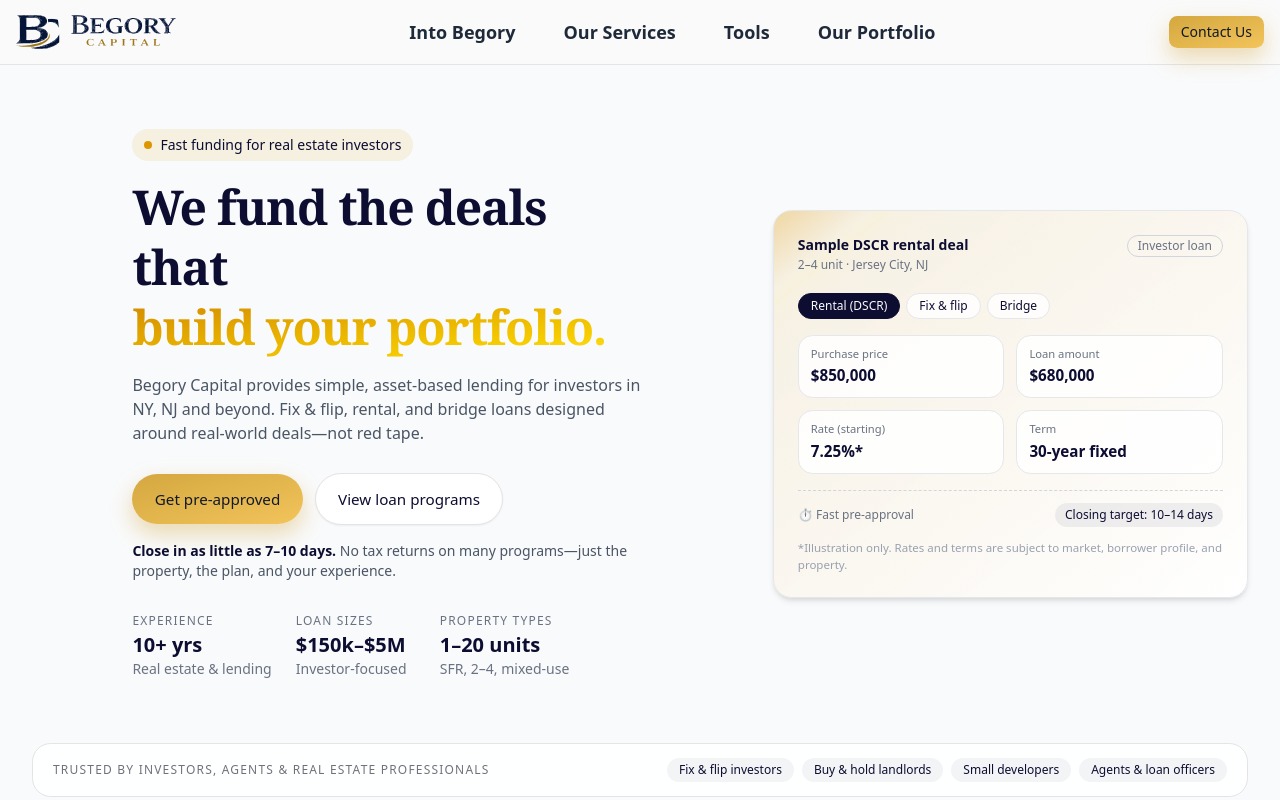
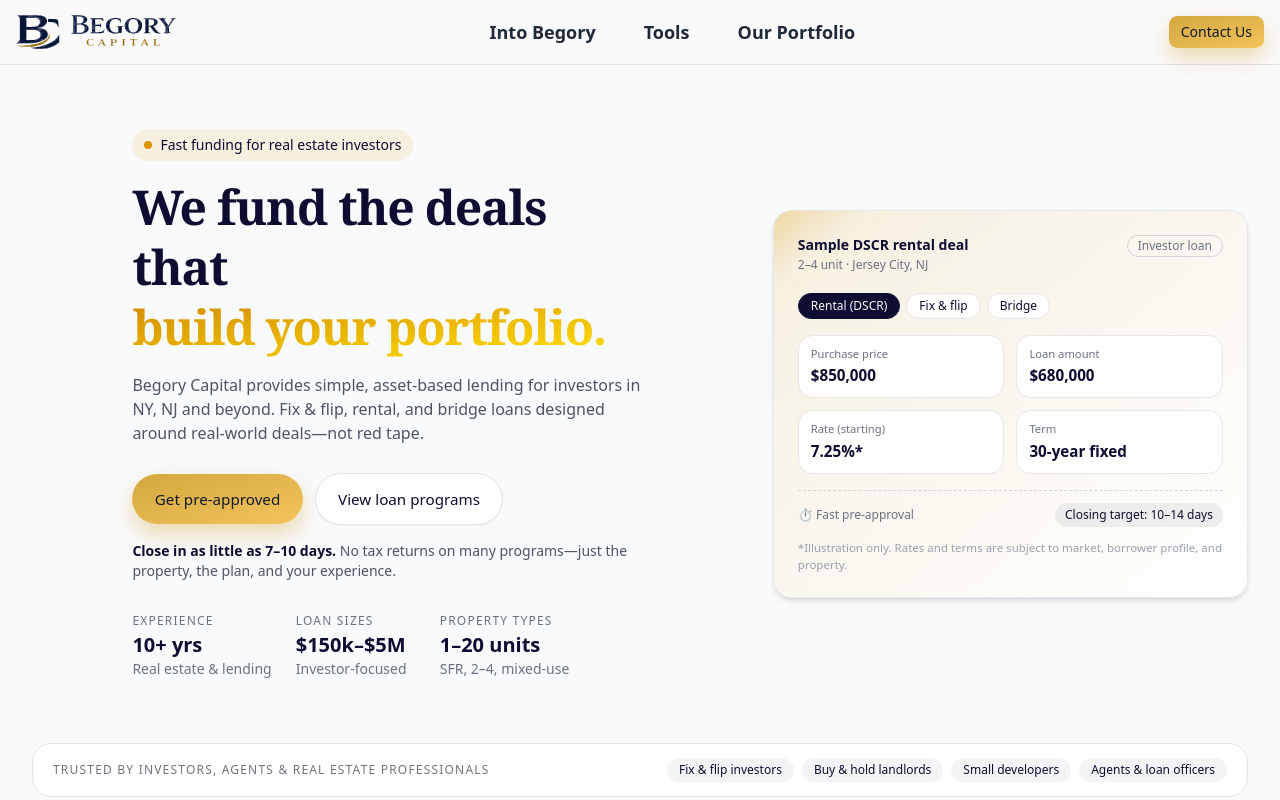
Before and after one commit to kwassef1/begory-capital, a Next.js app: page / in a window 1280 px wide. Shown: the top 800 px of the page. Built offline with nearby package versions, Linux system fonts and the light colour scheme.

Commit message:
removed hallucinated investors page

```diff
--- a/src/components/footer.tsx
+++ b/src/components/footer.tsx
@@ -4,7 +4,6 @@ import Image from "next/image";
 const navLinks = [
     { label: "Into Begory", href: "/about" },
     { label: "Tools", href: "/tools" },
-    { label: "Our Services", href: "/invest" },
     { label: "Our Portfolio", href: "/portfolio" },
     { label: "Contact Us", href: "/contact" },
 ];
--- a/src/components/header.tsx
+++ b/src/components/header.tsx
@@ -33,7 +33,6 @@ export default function Header() {
                 {/* Desktop nav — center */}
                 <div className="hidden lg:flex flex-1 justify-center">
                     <NavButton label="Into Begory" href="/about" />
-                    <NavButton label="Our Services" href="/invest" />
                     <NavButton label="Tools" href="/tools" />
                     <NavButton label="Our Portfolio" href="/portfolio" />
                 </div>
@@ -90,7 +89,6 @@ export default function Header() {
             <div className="lg:hidden hidden peer-checked/nav:block border-t bg-sidebar/95 backdrop-blur-md">
                 <nav className="flex flex-col px-4 py-2 max-w-7xl mx-auto">
                     <NavButton label="Into Begory" href="/about" />
-                    <NavButton label="Our Services" href="/invest" />
                     <NavButton label="Tools" href="/tools" />
                     <NavButton label="Our Portfolio" href="/portfolio" />
                 </nav>
```
